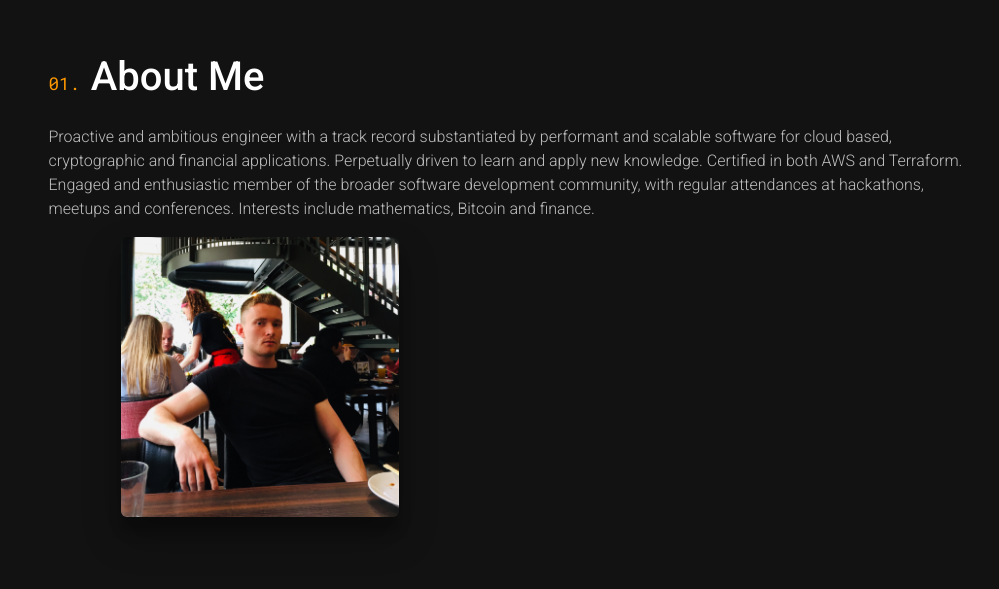
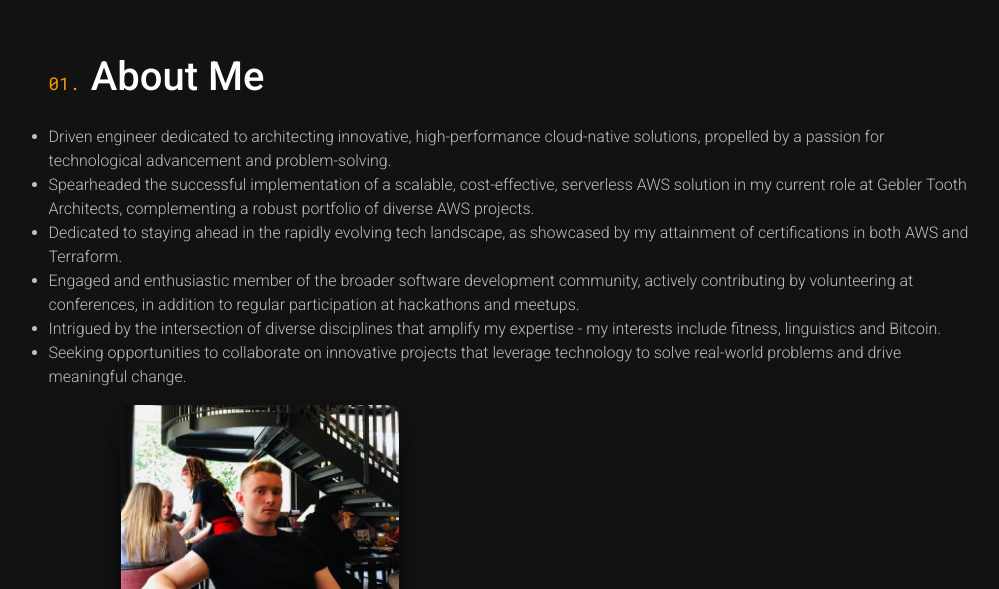
Before and after one commit to tigeryant/tigeryant.github.io, a React (Create React App) app: page / in a window 1280 px wide. Shown: the part 758-1347 px from the top of the page, without its empty margins (129-1128 px from the left). Built offline with nearby package versions, Linux system fonts and the light colour scheme.

Commit message:
updated bio, added bullet points

```diff
--- a/src/components/content/Bio.js
+++ b/src/components/content/Bio.js
@@ -1,23 +1,40 @@
 function Bio() {
   return (
-    <>
-      <p className="p1">
-        Proactive and ambitious engineer with a track record substantiated by performant and scalable software for cloud based, cryptographic and financial applications. Perpetually driven to learn and apply new knowledge. Certified in both AWS and Terraform. Engaged and enthusiastic member of the broader software development community, with regular attendances at hackathons, meetups and conferences. Interests include mathematics, Bitcoin and finance.
-      </p>
-      {/* <p className="p1">
-        Since joining the industry as a professional software engineer in April 2022, I have had the pleasure of applying my expertise at both a startup and an established software company. During this time, I have gained a wealth of knowledge surrounding the software development lifecycle and process, most notably in cloud computing and Amazon Web Services. I am now actively seeking a role as an AWS cloud engineer.
-      </p> */}
-      {/* Hi! My name is John. I am a dynamic and voracious learner who is always looking for a subject to learn or a project to build. Having a naturally logical, abstract and analytical way of reasoning is what drew me to software development. I hold certifications in both AWS and Terraform.  */}
-      {/* <p className="p1">
-Hi! My name is John. I am a dynamic and voracious learner who is always looking for a subject to learn or a project to build. Having a naturally logical, abstract and analytical way of reasoning is what drew me to software development. I hold the AWS developer associate certification, and I am currently studying for the certified Terraform associate exam.
-
-Since joining the industry as a professional software engineer in April 2022, I have had the pleasure of applying my expertise at both a startup and an established software company. During this time, I have gained a wealth of knowledge surrounding the software development lifecycle and process, most notably in cloud computing and Amazon Web Services. I am now actively seeking a role as an AWS cloud engineer.
-      </p> */}
-      {/* <p className="p1">
-        Some of my other interests include mathematics, cryptography, Bitcoin and finance.
-      </p> */}
-    </>
-  )
+    <ul style={{ listStyleType: "disc" }}>
+      <li className="p1" >
+        Driven engineer dedicated to architecting innovative, high-performance
+        cloud-native solutions, propelled by a passion for technological
+        advancement and problem-solving.
+      </li>
+      <li className="p1">
+        Spearheaded the successful implementation of a scalable,
+        cost-effective, serverless AWS solution in my current role at Gebler
+        Tooth Architects, complementing a robust portfolio of diverse AWS
+        projects.
+      </li>
+      <li className="p1">
+        Dedicated to staying ahead in the rapidly evolving tech
+        landscape, as showcased by my attainment of certifications in both AWS
+        and Terraform.
+      </li>
+      <li className="p1">
+        Engaged and enthusiastic member of the broader software
+        development community, actively contributing by volunteering at
+        conferences, in addition to regular participation at hackathons and
+        meetups.
+      </li>
+      <li className="p1">
+        Intrigued by the intersection of diverse disciplines that
+        amplify my expertise - my interests include fitness, linguistics and
+        Bitcoin.
+      </li>
+      <li className="p1">
+        Seeking opportunities to collaborate on innovative projects
+        that leverage technology to solve real-world problems and drive
+        meaningful change.
+      </li>
+    </ul>
+  );
 }
 
-export default Bio
+export default Bio;
```
